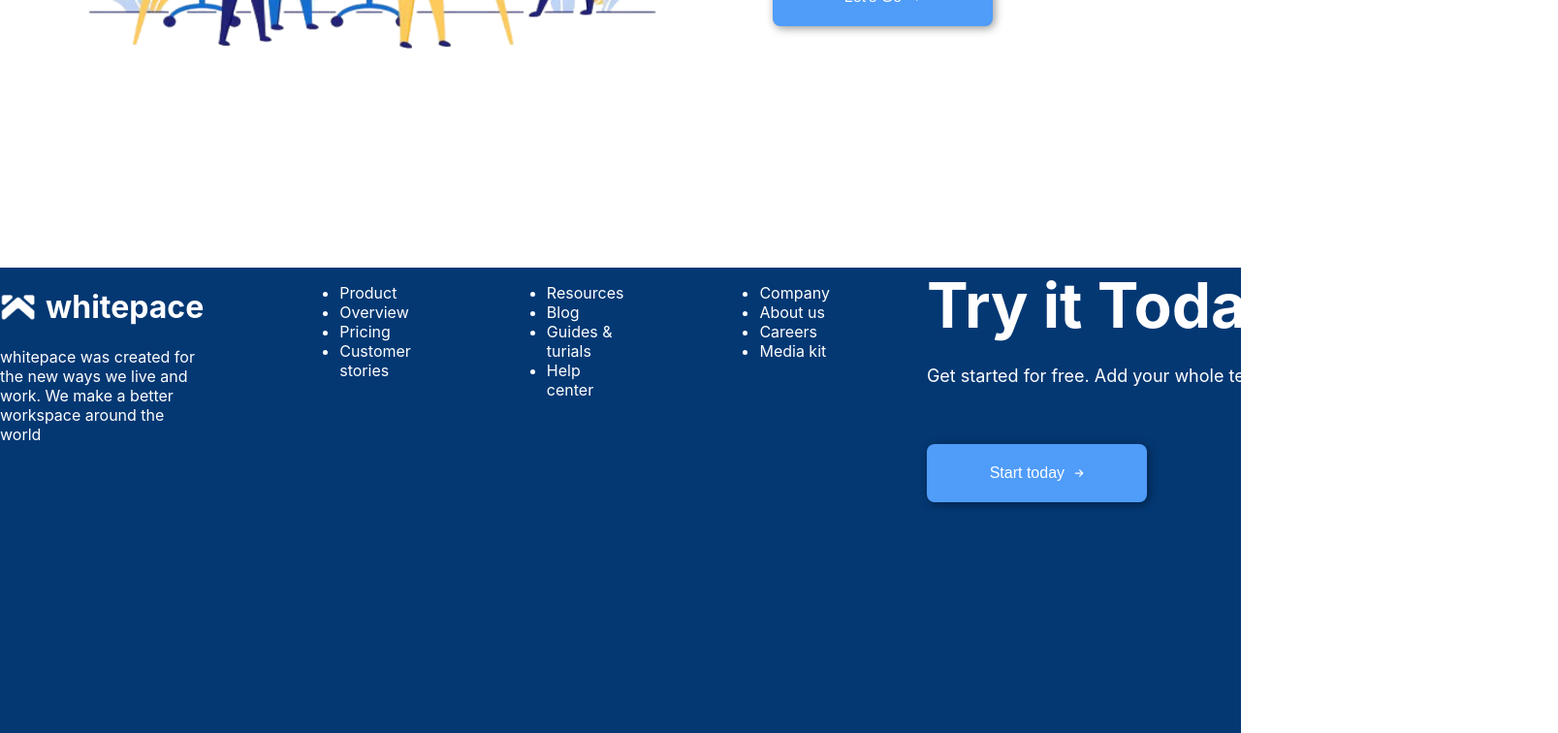
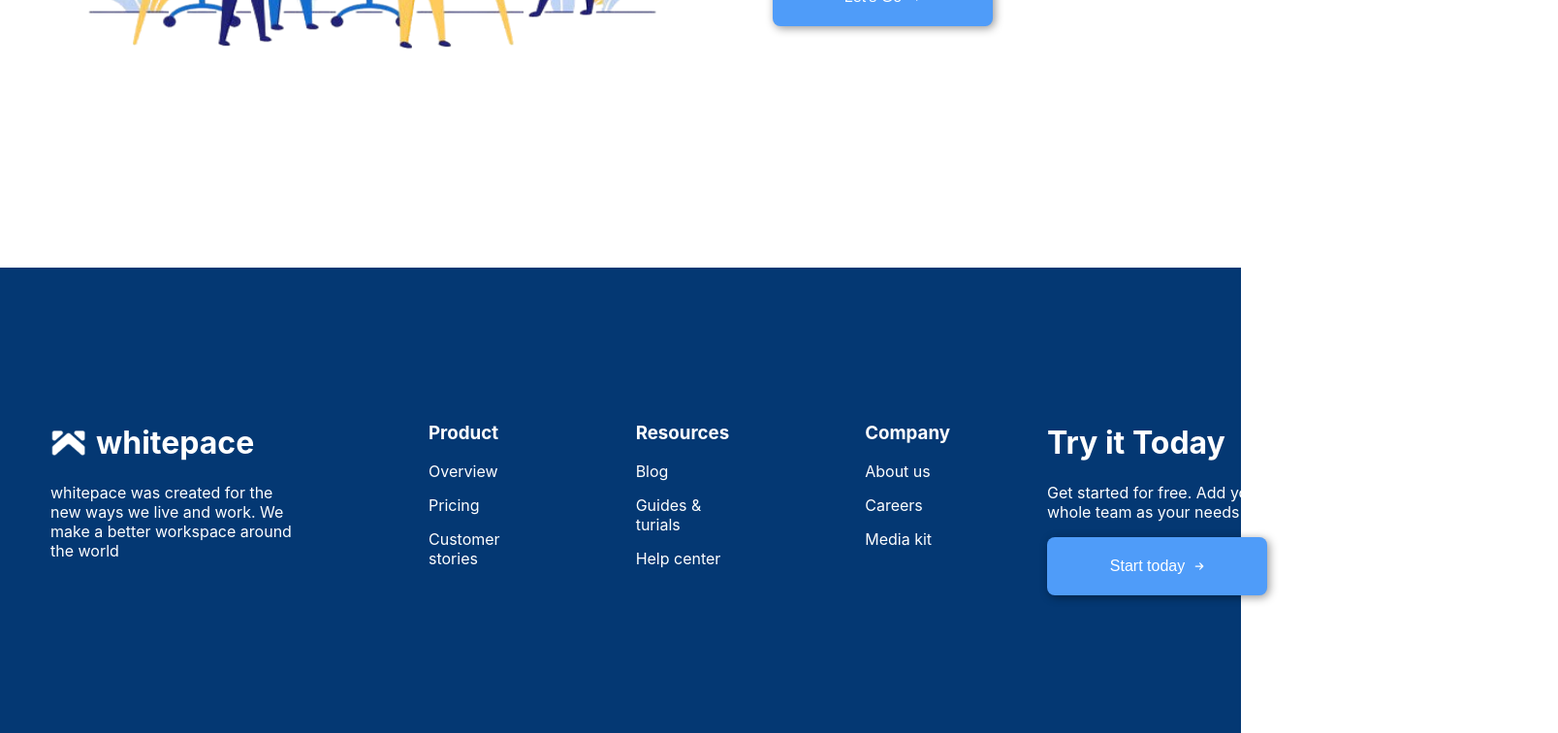
Before and after one commit to OthmaneB-Pro/whitespace, a React (Create React App) app: page / in a window 1280 px wide. Shown: the part 3636-4392 px from the top of the page at 97% size, 1607 px wide, since content can reach past the window. Built offline with nearby package versions, Linux system fonts and the light colour scheme.

Commit message:
💄 HomePage : Footer > Add style to FooterHome

```diff
--- a/src/components/pages/homePage/footer/FooterHome.tsx
+++ b/src/components/pages/homePage/footer/FooterHome.tsx
@@ -2,11 +2,11 @@ import styled from "styled-components";
 import Logo from "../../../reusable-ui/Logo";
 import Button from "../../../reusable-ui/Button";
 import { FaArrowRight } from "react-icons/fa6";
-import Paragraph from "../../../reusable-ui/Paragraph";
 
 export default function FooterHome() {
   return (
     <FooterHomeStyle>
+      <div className="onverra">
         <div>
           <Logo />
           <p>
@@ -16,7 +16,9 @@ export default function FooterHome() {
         </div>
         <div>
           <ul>
-          <li>Product</li>
+            <li>
+              <h3>Product</h3>
+            </li>
             <li>Overview</li>
             <li>Pricing</li>
             <li>Customer stories</li>
@@ -24,7 +26,9 @@ export default function FooterHome() {
         </div>
         <div>
           <ul>
-          <li>Resources</li>
+            <li>
+              <h3>Resources</h3>
+            </li>
             <li>Blog</li>
             <li>Guides & turials</li>
             <li>Help center</li>
@@ -32,20 +36,19 @@ export default function FooterHome() {
         </div>
         <div>
           <ul>
-          <li>Company</li>
+            <li>
+              <h3>Company</h3>
+            </li>
             <li>About us</li>
             <li>Careers</li>
             <li>Media kit</li>
           </ul>
         </div>
         <div>
-
-        <Paragraph
-          span="Try it Today"
-          label="Get started for free.
-Add your whole team as your needs grow."
-        />
+          <h1>Try it Today</h1>
+          <p>Get started for free. Add your whole team as your needs grow.</p>
           <Button label="Start today" Icon={<FaArrowRight />} />
+        </div>
       </div>
     </FooterHomeStyle>
   );
@@ -54,7 +57,19 @@ Add your whole team as your needs grow."
 const FooterHomeStyle = styled.div`
   height: 60vh;
   background-color: #043873;
+
+  .onverra {
     display: grid;
     grid-template-columns: repeat(5, 1fr);
-gap : 100px ;
+    gap: 100px;
+    padding: 0px 52px;
+    transform: translate(0px, 140px);
+  }
+  p {
+    width: 250px;
+  }
+  li {
+    list-style-type: none;
+    margin-bottom: 15px;
+  }
 `;
--- a/src/components/reusable-ui/Button.tsx
+++ b/src/components/reusable-ui/Button.tsx
@@ -25,6 +25,12 @@ const ButtonStyled = styled.button`
   font-size: 16px;
   box-shadow: 2px 2px 10px black;
   box-shadow: 2px 2px 10px rgba(0, 0, 0, 0.425);
+  cursor: pointer;
+  &:hover {
+    background-color: white;
+    color: #4f9cf9;
+    transition: 0.5s;
+  }
   svg {
     width: 10px;
     height: 10px;
```
Lines whose indentation alone changed are shown as unchanged.
